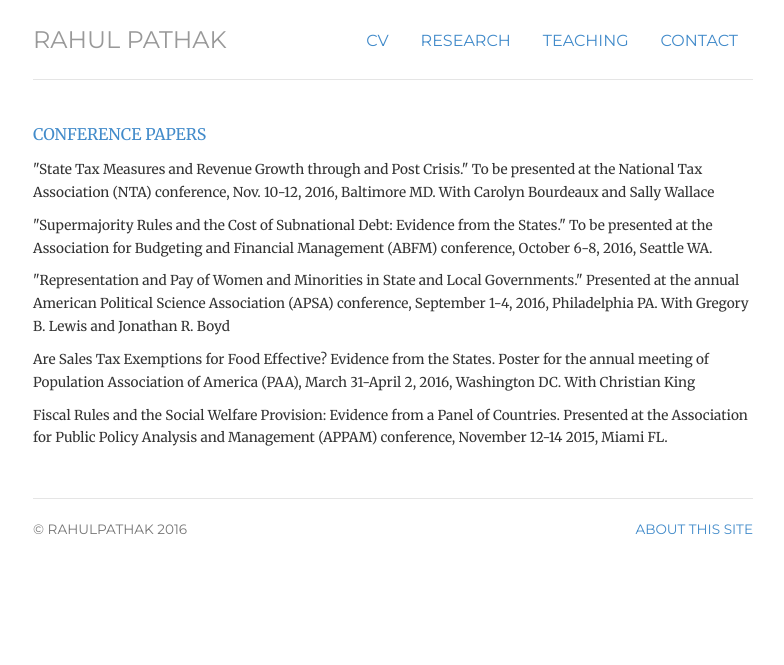
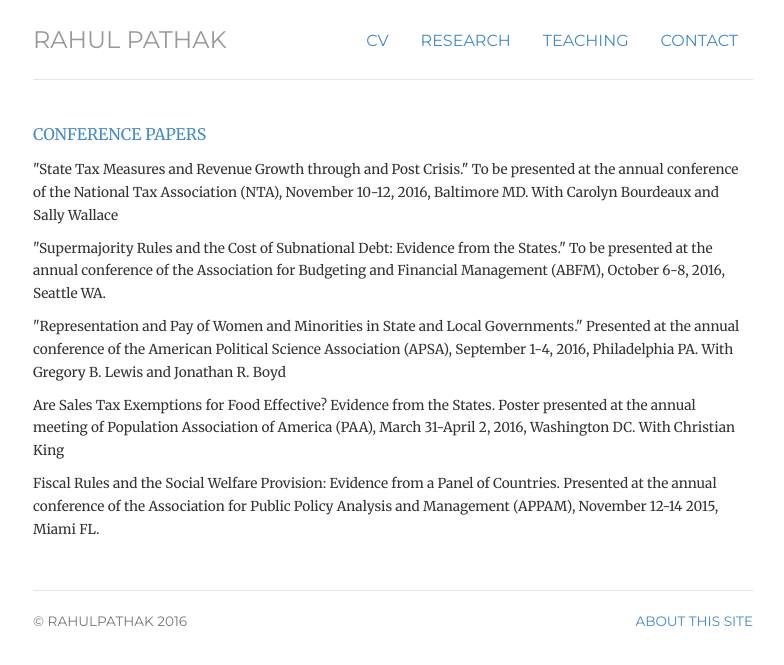
Before and after one commit to pathak-rahul/pathak-rahul.github.io, a Jekyll site: the page built from ongoing/index.html, in a window 1280 px wide. Shown: the top 665 px of the page, without its empty margins (247-1031 px from the left). Built offline with Jekyll 4.4.1, drawn with Linux system fonts in a browser that asks for light colours.

Commit message:
Update index.html

```diff
--- a/ongoing/index.html
+++ b/ongoing/index.html
@@ -14,11 +14,11 @@
 	<p class="text-primary">CONFERENCE PAPERS</p>
 <ul class="list-unstyled">
 
-	<p><li><small>"State Tax Measures and Revenue Growth through and Post Crisis." To be presented at the National Tax Association (NTA) conference, Nov. 10-12, 2016, Baltimore MD. With Carolyn Bourdeaux and Sally Wallace </small> </li></p>
-	<p><li><small>"Supermajority Rules and the Cost of Subnational Debt: Evidence from the States." To be presented at the Association for Budgeting and Financial Management (ABFM) conference, October 6-8, 2016, Seattle WA.</small> </li></p>
-	<p><li><small>"Representation and Pay of Women and Minorities in State and Local Governments." Presented at the annual American Political Science Association (APSA) conference, September 1-4, 2016, Philadelphia PA. With Gregory B. Lewis and Jonathan R. Boyd</small> </li></p>
-	<p><li><small>Are Sales Tax Exemptions for Food Effective? Evidence from the States. Poster for the annual meeting of Population Association of America (PAA), March 31-April 2, 2016, Washington DC. With Christian King</small> </li></p>
-	<p><li><small>Fiscal Rules and the Social Welfare Provision: Evidence from a Panel of Countries. Presented at the Association for Public Policy Analysis and Management (APPAM) conference, November 12-14 2015, Miami FL.</small> </li></p>
+	<p><li><small>"State Tax Measures and Revenue Growth through and Post Crisis." To be presented at the annual conference of the National Tax Association (NTA), November 10-12, 2016, Baltimore MD. With Carolyn Bourdeaux and Sally Wallace </small> </li></p>
+	<p><li><small>"Supermajority Rules and the Cost of Subnational Debt: Evidence from the States." To be presented at the annual conference of the Association for Budgeting and Financial Management (ABFM), October 6-8, 2016, Seattle WA.</small> </li></p>
+	<p><li><small>"Representation and Pay of Women and Minorities in State and Local Governments." Presented at the annual conference of the American Political Science Association (APSA), September 1-4, 2016, Philadelphia PA. With Gregory B. Lewis and Jonathan R. Boyd</small> </li></p>
+	<p><li><small>Are Sales Tax Exemptions for Food Effective? Evidence from the States. Poster presented at the annual meeting of Population Association of America (PAA), March 31-April 2, 2016, Washington DC. With Christian King</small> </li></p>
+	<p><li><small>Fiscal Rules and the Social Welfare Provision: Evidence from a Panel of Countries. Presented at the annual conference of the Association for Public Policy Analysis and Management (APPAM), November 12-14 2015, Miami FL.</small> </li></p>
 </ul>
 	</p>
 	</p> </span>
```
